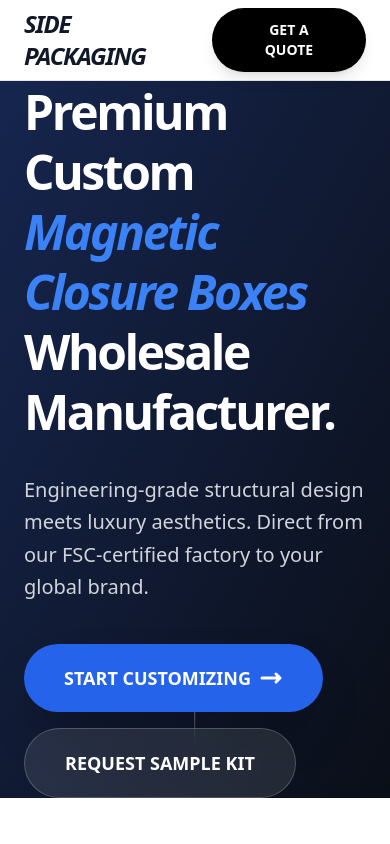
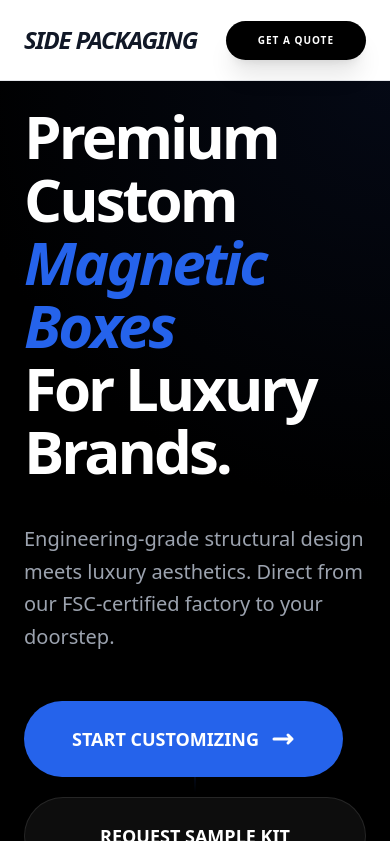
Before and after one commit to yaowei198299-cmd/side-packaging-site, a Next.js app: page / in a window 390 px wide. Shown: the top 844 px of the page. Built offline with nearby package versions, Linux system fonts and the light colour scheme.

Commit message:
style: refine homepage layout for desktop and mobile responsiveness

```diff
--- a/pages/index.tsx
+++ b/pages/index.tsx
@@ -42,62 +42,64 @@ const HomePage = () => {
       </Head>
 
       {/* Navigation */}
-      <nav className="border-b sticky top-0 bg-white/80 backdrop-blur-md z-50">
-        <div className="max-w-7xl mx-auto px-6 h-20 flex items-center justify-between">
-          <div className="font-black text-2xl tracking-tighter italic">SIDE PACKAGING</div>
-          <div className="hidden lg:flex space-x-10 text-sm font-bold uppercase tracking-widest">
-            <Link href="/" className="text-blue-600">Home</Link>
-            <Link href="/products/custom-magnetic-box" className="hover:text-blue-600 transition">Products</Link>
-            <a href="#factory" className="hover:text-blue-600 transition">Factory</a>
-            <a href="#about" className="hover:text-blue-600 transition">About Us</a>
+      <nav className="border-b sticky top-0 bg-white/95 backdrop-blur-md z-50">
+        <div className="max-w-screen-2xl mx-auto px-6 lg:px-12 h-20 flex items-center justify-between">
+          <div className="font-black text-2xl tracking-tighter italic shrink-0">SIDE PACKAGING</div>
+          <div className="hidden lg:flex space-x-8 text-[11px] font-bold uppercase tracking-[0.2em] text-gray-500">
+            <Link href="/" className="text-blue-600 border-b-2 border-blue-600 py-1">Home</Link>
+            <Link href="/products/custom-magnetic-box" className="hover:text-black transition-colors">Products</Link>
+            <a href="#factory" className="hover:text-black transition-colors">Factory</a>
+            <a href="#about" className="hover:text-black transition-colors">About Us</a>
           </div>
-          <div className="flex items-center space-x-4">
-            <button className="hidden sm:block text-sm font-bold px-6 py-2 border border-gray-200 rounded-full hover:bg-gray-50 transition">Login</button>
+          <div className="flex items-center space-x-6 shrink-0">
+            <button className="hidden md:block text-xs font-bold uppercase tracking-widest text-gray-400 hover:text-black transition">Login</button>
             <Link href="/products/custom-magnetic-box">
-              <button className="bg-black text-white px-8 py-3 rounded-full text-sm font-black hover:bg-blue-600 transition shadow-lg">GET A QUOTE</button>
+              <button className="bg-black text-white px-8 py-3 rounded-full text-[10px] font-black uppercase tracking-widest hover:bg-blue-600 transition-all transform hover:scale-105 active:scale-95 shadow-xl">GET A QUOTE</button>
             </Link>
           </div>
         </div>
       </nav>
 
       <main>
-        {/* Hero Section - Reserved for Vibe Selling Agent's Visuals */}
-        <section className="relative h-[85vh] flex items-center overflow-hidden bg-gray-900">
-          <div className="absolute inset-0 z-0 opacity-40">
-             {/* Placeholder for high-end factory/product video/image */}
-             <div className="w-full h-full bg-gradient-to-br from-blue-900 to-black"></div>
+        {/* Hero Section */}
+        <section className="relative h-[90vh] flex items-center overflow-hidden bg-black">
+          <div className="absolute inset-0 z-0 opacity-50">
+             {/* High-end gradient background */}
+             <div className="w-full h-full bg-[radial-gradient(circle_at_top_right,_var(--tw-gradient-stops))] from-blue-900/30 via-black to-black"></div>
           </div>
 
-          <div className="relative z-10 max-w-7xl mx-auto px-6 w-full">
-            <div className="max-w-3xl">
-              <h1 className="text-5xl md:text-7xl font-black text-white leading-tight mb-8 tracking-tighter">
+          <div className="relative z-10 max-w-screen-2xl mx-auto px-6 lg:px-12 w-full">
+            <div className="max-w-4xl">
+              <div className="inline-block bg-blue-600/10 border border-blue-600/20 text-blue-500 px-4 py-1 rounded-full text-[10px] font-bold uppercase tracking-widest mb-8">
+                20 Years of Craftsmanship
+              </div>
+              <h1 className="text-6xl md:text-8xl font-black text-white leading-[1.05] mb-10 tracking-tighter">
                 Premium Custom <br/>
-                <span className="text-blue-500 italic">Magnetic Closure Boxes</span> <br/>
-                Wholesale Manufacturer.
+                <span className="text-blue-600 italic">Magnetic Boxes</span> <br/>
+                For Luxury Brands.
               </h1>
-              <p className="text-xl text-gray-300 mb-10 leading-relaxed max-w-xl font-medium">
-                Engineering-grade structural design meets luxury aesthetics. Direct from our FSC-certified factory to your global brand.
+              <p className="text-xl text-gray-400 mb-12 leading-relaxed max-w-2xl font-medium">
+                Engineering-grade structural design meets luxury aesthetics. Direct from our FSC-certified factory to your doorstep.
               </p>
-              <div className="flex flex-wrap gap-4">
+              <div className="flex flex-col sm:flex-row gap-5">
                 <Link href="/products/custom-magnetic-box">
-                  <button className="bg-blue-600 text-white px-10 py-5 rounded-full font-black text-lg hover:bg-blue-700 transition shadow-2xl flex items-center group">
+                  <button className="bg-blue-600 text-white px-12 py-6 rounded-full font-black text-lg hover:bg-blue-700 transition-all shadow-2xl flex items-center justify-center group">
                     START CUSTOMIZING
-                    <svg xmlns="http://www.w3.org/2000/svg" className="h-6 w-6 ml-2 group-hover:translate-x-1 transition-transform" fill="none" viewBox="0 0 24 24" stroke="currentColor">
+                    <svg xmlns="http://www.w3.org/2000/svg" className="h-6 w-6 ml-3 group-hover:translate-x-1 transition-transform" fill="none" viewBox="0 0 24 24" stroke="currentColor">
                       <path strokeLinecap="round" strokeLinejoin="round" strokeWidth={3} d="M17 8l4 4m0 0l-4 4m4-4H3" />
                     </svg>
                   </button>
                 </Link>
-                <button className="bg-white/10 backdrop-blur-md border border-white/20 text-white px-10 py-5 rounded-full font-black text-lg hover:bg-white/20 transition">
+                <button className="bg-white/5 backdrop-blur-xl border border-white/10 text-white px-12 py-6 rounded-full font-black text-lg hover:bg-white/10 transition-all flex items-center justify-center">
                   REQUEST SAMPLE KIT
                 </button>
               </div>
             </div>
           </div>
 
-          {/* Subtle scroll indicator */}
-          <div className="absolute bottom-10 left-1/2 -translate-x-1/2 flex flex-col items-center text-white/40">
-            <p className="text-[10px] font-bold uppercase tracking-widest mb-2">Scroll to explore</p>
-            <div className="w-[1px] h-12 bg-gradient-to-b from-white/40 to-transparent"></div>
+          {/* Scroll indicator */}
+          <div className="absolute bottom-12 left-1/2 -translate-x-1/2 flex flex-col items-center">
+            <div className="w-[1px] h-16 bg-gradient-to-b from-blue-600 to-transparent"></div>
           </div>
         </section>
 
```
